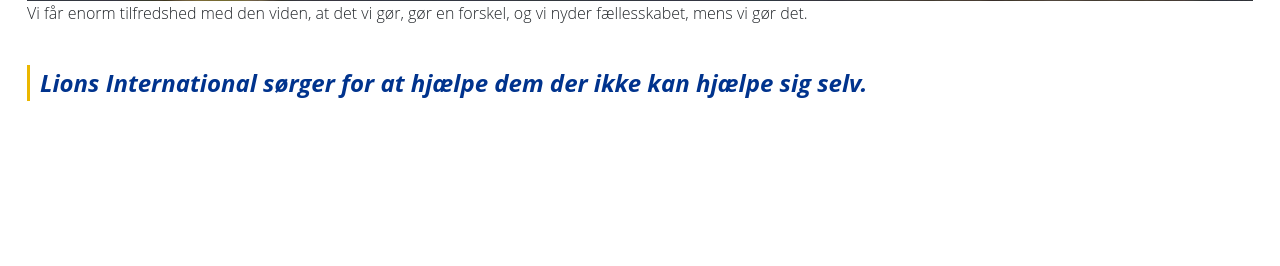
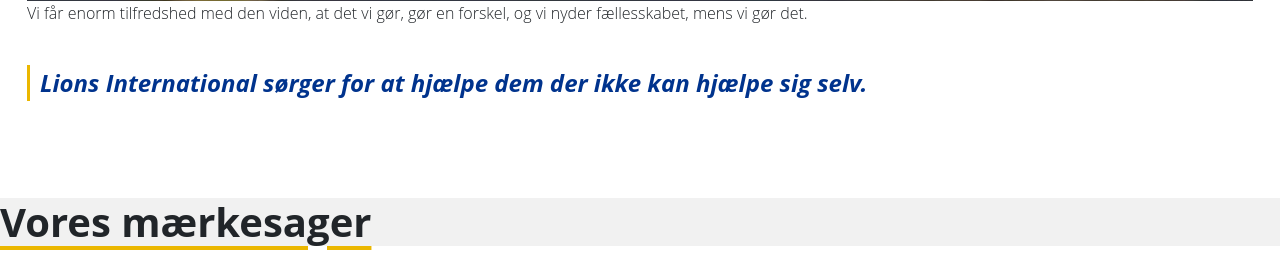
Before and after one commit to ChongIsCode/Lions_Nyk, a PHP site: page / in a window 1280 px wide. Shown: the part 2023-2289 px from the top of the page. Before the commit the page ends 2124 px from the top, so only its background shows below. Run offline with PHP 8.4, Linux system fonts and the light colour scheme; style sheets or scripts are compiled from the project's sources; some libraries are stand-ins or nearby versions.

Commit message:
start på mærkesager

```diff
--- a/css/styles.scss
+++ b/css/styles.scss
@@ -8,14 +8,11 @@ $primary-color3: #F1F1F1;
 	padding: 0;
 	font-family: 'Open Sans', sans-serif;
 }
-body {
-	background-color: #F1F1F1;
-}
 
 a {
 	text-decoration: none;
 }
-
+//* "Live" Counter section *//
 .counter_section {
 	padding: 27px;
 	background-color: #ffff;
@@ -80,7 +77,7 @@ a {
 		}
 	}
 }
-
+//* Info section *//
 .info-section {
 	background-color: #ffff;
 	padding: 27px;
@@ -90,6 +87,10 @@ a {
 	img {
 		width: 100%;
 	}
+}
+//* Focus section *//
+.focus-section {
+	background-color: $primary-color3;
 }
 
 .content{
--- a/index.php
+++ b/index.php
@@ -55,6 +55,15 @@
         </div>
 	</div>
 </section>
+<section class="focus-section">
+	<div class="focus">
+		<h1 class="focus__header">Vores mærkesager</h1>
+		<div class="focus__icons">
+
+		</div>
+	</div>
+
+</section>
 
 
 <script src="node_modules/bootstrap/dist/js/bootstrap.bundle.min.js"></script>
```
